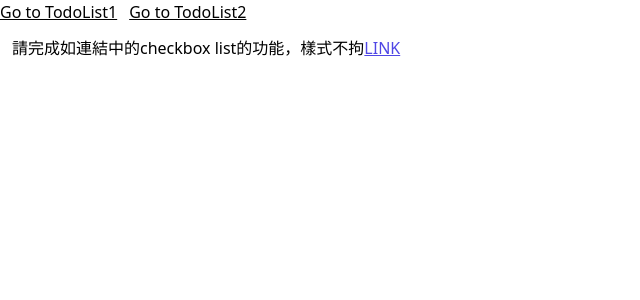
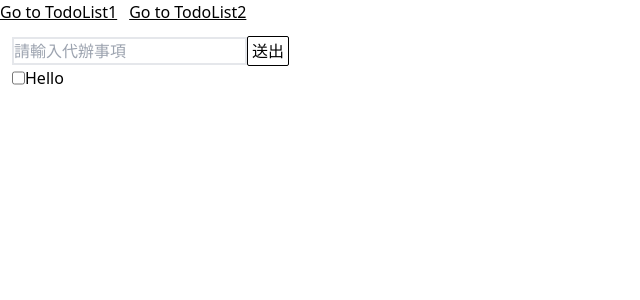
Before and after one commit to HenryMHH/todoListTutorial, a React (Create React App) app: page /todoList2 in a window 1280 px wide. Shown: the top 300 px of the page, without its empty margins (0-640 px from the left). Built offline with nearby package versions, Linux system fonts and the light colour scheme.

Commit message:
updata todolist2

```diff
--- /dev/null
+++ b/src/components/common/ButtonList2.js
@@ -0,0 +1,15 @@
+import React from 'react'
+
+const ButtonList2 = ({className, children, ...rest}) => {
+  return (
+    <button
+    className={`rounded-sm border border-solid border-black px-1 py-0.5 ${className}`}
+    {...rest}
+  >
+    {children}
+  </button>
+  );
+
+}
+
+export default ButtonList2
--- /dev/null
+++ b/src/components/todoList2/Container.js
@@ -0,0 +1,13 @@
+import React from 'react'
+
+const Container = () => {
+  return (
+    <div className='display: flex'>
+     <input type="checkbox"  />
+    <p>Hello</p>
+
+    </div>
+  )
+}
+
+export default Container
--- /dev/null
+++ b/src/components/todoList2/Input.js
@@ -0,0 +1,28 @@
+import React, { useState } from 'react'
+import ButtonList2 from '../common/ButtonList2'
+
+const Input = ({todoList, setTodolist}) => {
+
+    const [input, setInput] = useState()
+
+    const inputHoldler = (e) => {
+        setInput(e.target.value)
+
+    }
+
+    const submitHoldler = (e) => {
+        e.preventDeafault()
+    }
+
+
+  return (
+    <div>
+
+            <input className= "border-2 border-black-700 "onChange= {inputHoldler} type="text" placeholder= "請輸入代辦事項"  value={input}/>
+            <ButtonList2 onClick= {submitHoldler}>送出</ButtonList2>
+
+    </div>
+  )
+}
+
+export default Input
--- a/src/components/todoList2/TodoList2.js
+++ b/src/components/todoList2/TodoList2.js
@@ -1,4 +1,6 @@
 import React, { useState } from 'react';
+import Input from "./Input"
+import Container from "./Container"
 
 let initialList = [
   { id: 'id-1', content: '洗碗', isCompleted: false },
@@ -13,13 +15,11 @@ export default function TodoList2() {
   const [todoList, setTodoList] = useState(initialList);
   return (
     <div className="m-3">
-      請完成如連結中的checkbox list的功能，樣式不拘
-      <a
-        className="text-indigo-600 underline"
-        href="https://media.giphy.com/media/RUirrU1jcN4tWnRqwH/giphy.gif"
-      >
-        LINK
-      </a>
+      <Input todoList={todoList}  setTodoList={setTodoList}/>
+      <Container />
+
+
+
     </div>
   );
 }
```
